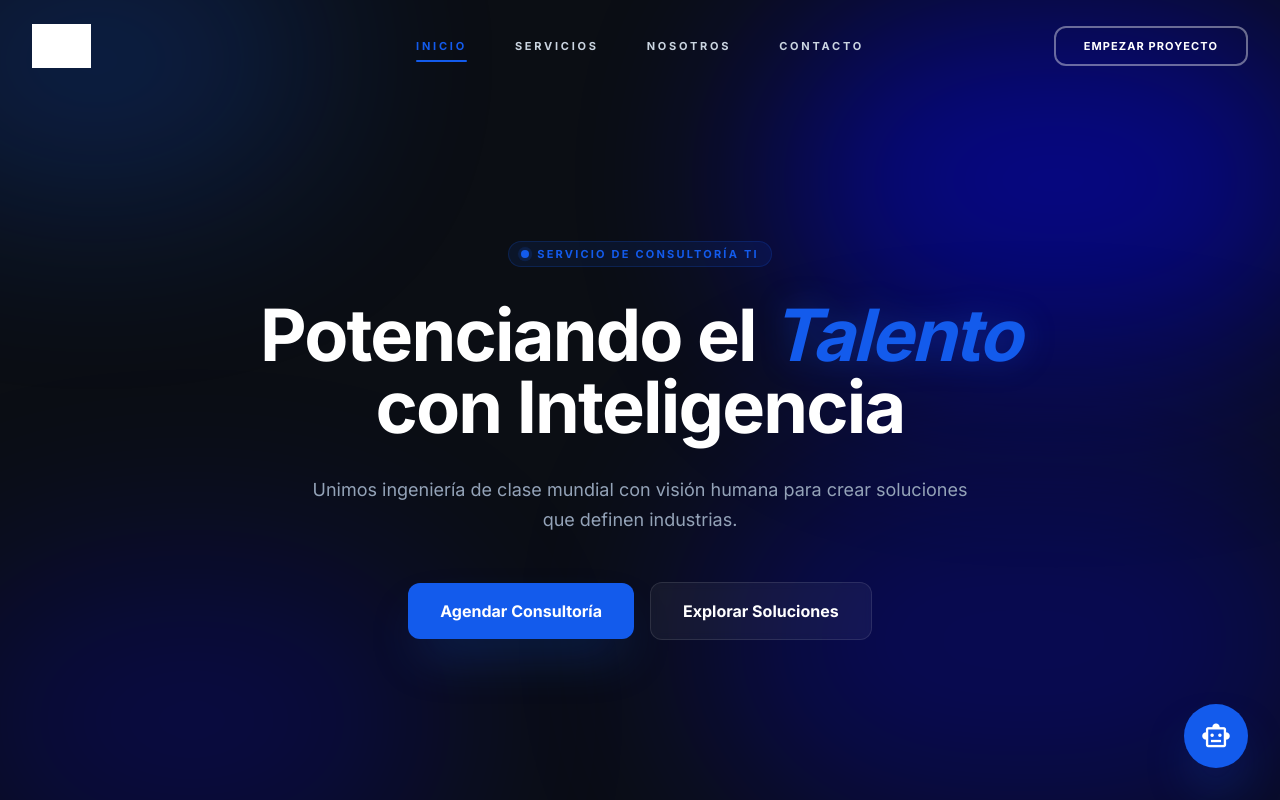
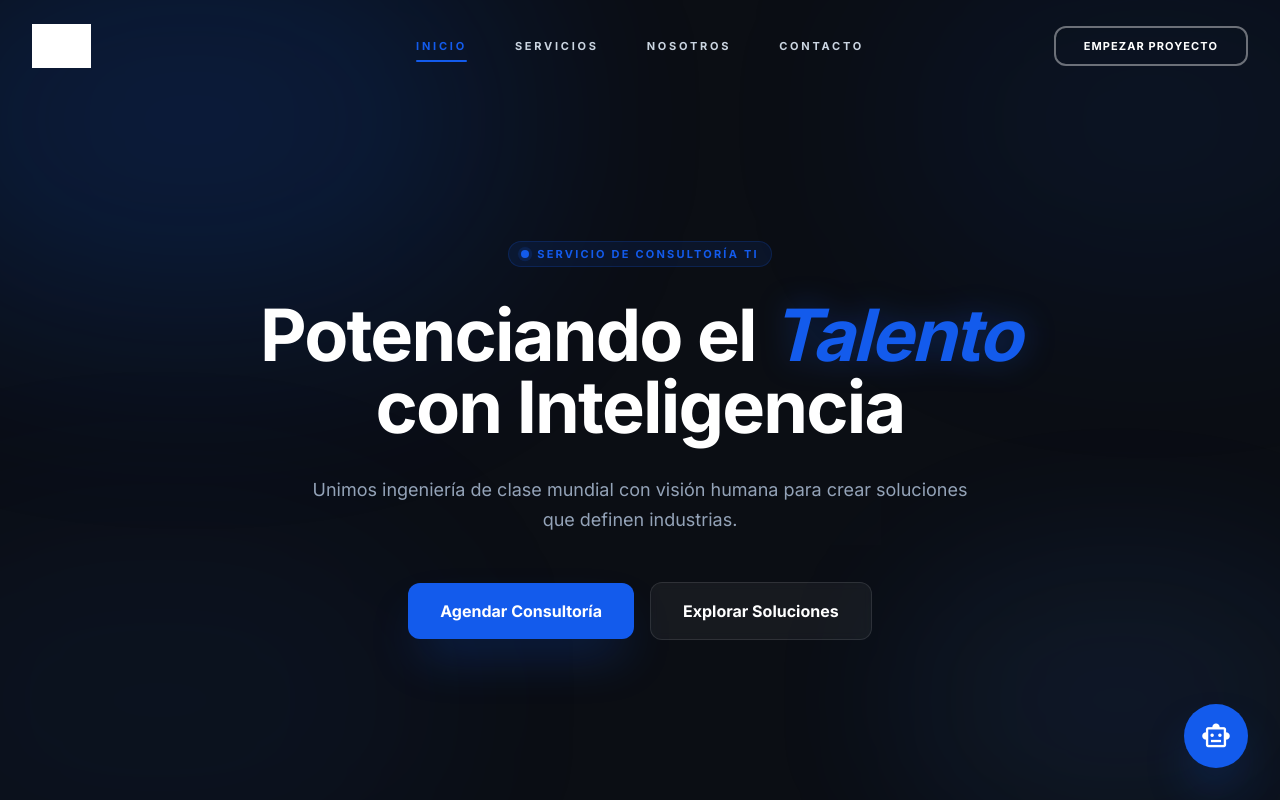
Before and after one commit to asinomas/paginaultima, a React (Vite) app in the folder Pagina_ultima/: page / in a window 1280 px wide. Shown: the top 800 px of the page. Built offline with nearby package versions, Linux system fonts and the light colour scheme; grey boxes are pictures that could not be loaded.

Commit message:
Update HeroLights.tsx

```diff
--- a/Pagina_ultima/src/components/HeroLights.tsx
+++ b/Pagina_ultima/src/components/HeroLights.tsx
@@ -1,99 +1,59 @@
-import React, { useEffect, useState } from 'react';
-
-interface Light {
-  id: number;
-  style: { top?: string; bottom?: string; left?: string; right?: string };
-  color: string;
-  opacity: number;
-  duration: string;
-  animation: string;
-}
-
-const pulseDurations = ['5s', '6s', '8s', '10s'];
-const opacities = [0.1, 0.15, 0.2];
-const animations = ['infinite', 'infinite_reverse', 'infinite_1s', 'infinite_2s'];
-const colors = ['#135bec', 'blue'];
-
-const positions = [
-  { top: [-10, -5], left: [-10, -5] },
-  { bottom: [-10, -5], left: [-10, -5] },
-  { top: [-5, 0], right: [-10, -5] },
-  { bottom: [-5, 0], right: [-5, 0] },
-];
-
-const randomFrom = <T,>(arr: T[]) => arr[Math.floor(Math.random() * arr.length)];
+import React from 'react';
 
 const HeroLights: React.FC = () => {
-  const [lights, setLights] = useState<Light[]>(() =>
-    Array.from({ length: 4 }).map((_, i) => ({
-      id: i,
-      style: {
-        top: positions[i].top ? `${randomFrom(positions[i].top)}%` : undefined,
-        bottom: positions[i].bottom ? `${randomFrom(positions[i].bottom)}%` : undefined,
-        left: positions[i].left ? `${randomFrom(positions[i].left)}%` : undefined,
-        right: positions[i].right ? `${randomFrom(positions[i].right)}%` : undefined,
-      },
-      color: randomFrom(colors),
-      opacity: randomFrom(opacities),
-      duration: randomFrom(pulseDurations),
-      animation: randomFrom(animations),
-    }))
-  );
+  return (
+    <div className="absolute inset-0 overflow-hidden pointer-events-none">
+      {/* Luz 1 */}
+      <div
+        className="
+          absolute top-[-10%] left-[-10%]
+          w-[50%] h-[50%]
+          bg-[#135bec]/20
+          rounded-full
+          blur-[120px]
+          animate-[pulse_6s_infinite]
+        "
+        style={{ animationDelay: '0s' }}
+      />
 
-  useEffect(() => {
-    const timers: NodeJS.Timeout[] = [];
+      {/* Luz 2 */}
+      <div
+        className="
+          absolute bottom-[-10%] left-[-10%]
+          w-[45%] h-[45%]
+          bg-blue-600/10
+          rounded-full
+          blur-[100px]
+          animate-[pulse_10s_infinite_reverse]
+        "
+        style={{ animationDelay: '2s' }}
+      />
 
-    lights.forEach((light, index) => {
-      const next = (prev?: string) => {
-        const available = pulseDurations.filter(d => d !== prev);
-        const duration = randomFrom(available);
+      {/* Luz 3 */}
+      <div
+        className="
+          absolute top-[-5%] right-[-10%]
+          w-[40%] h-[40%]
+          bg-[#135bec]/15
+          rounded-full
+          blur-[110px]
+          animate-[pulse_8s_infinite]
+        "
+        style={{ animationDelay: '4s' }}
+      />
 
-        const timer = setTimeout(() => {
-          setLights(prev =>
-            prev.map((l, i) =>
-              i === index
-                ? {
-                    ...l,
-                    style: {
-                      top: positions[i].top ? `${randomFrom(positions[i].top)}%` : undefined,
-                      bottom: positions[i].bottom ? `${randomFrom(positions[i].bottom)}%` : undefined,
-                      left: positions[i].left ? `${randomFrom(positions[i].left)}%` : undefined,
-                      right: positions[i].right ? `${randomFrom(positions[i].right)}%` : undefined,
-                    },
-                    color: randomFrom(colors),
-                    opacity: randomFrom(opacities),
-                    duration,
-                  }
-                : l
-            )
-          );
-          next(duration);
-        }, parseInt(duration) * 1000);
-
-        timers.push(timer);
-      };
-
-      next(light.duration);
-    });
-
-    return () => timers.forEach(clearTimeout);
-  }, []);
-
-  return (
-    <div className="absolute inset-0 overflow-hidden">
-      {lights.map(light => (
-        <div
-          key={light.id}
-          className={`absolute rounded-full blur-[100px] animate-[pulse_${light.duration}_${light.animation}]`}
-          style={{
-            ...light.style,
-            width: `${35 + light.id * 5}%`,
-            height: `${35 + light.id * 5}%`,
-            backgroundColor: light.color,
-            opacity: light.opacity,
-          }}
-        />
-      ))}
+      {/* Luz 4 */}
+      <div
+        className="
+          absolute bottom-[-5%] right-[-5%]
+          w-[35%] h-[35%]
+          bg-blue-500/10
+          rounded-full
+          blur-[90px]
+          animate-[pulse_5s_infinite]
+        "
+        style={{ animationDelay: '6s' }}
+      />
     </div>
   );
 };
```
